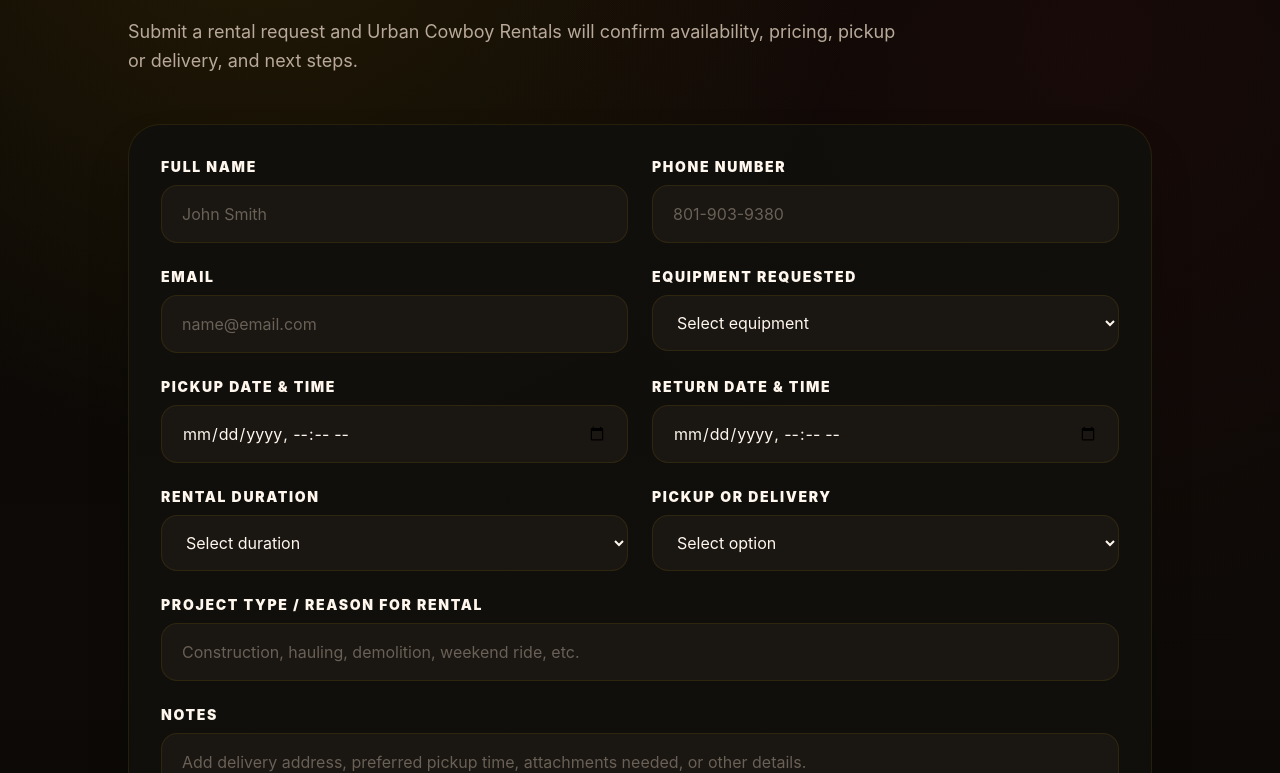
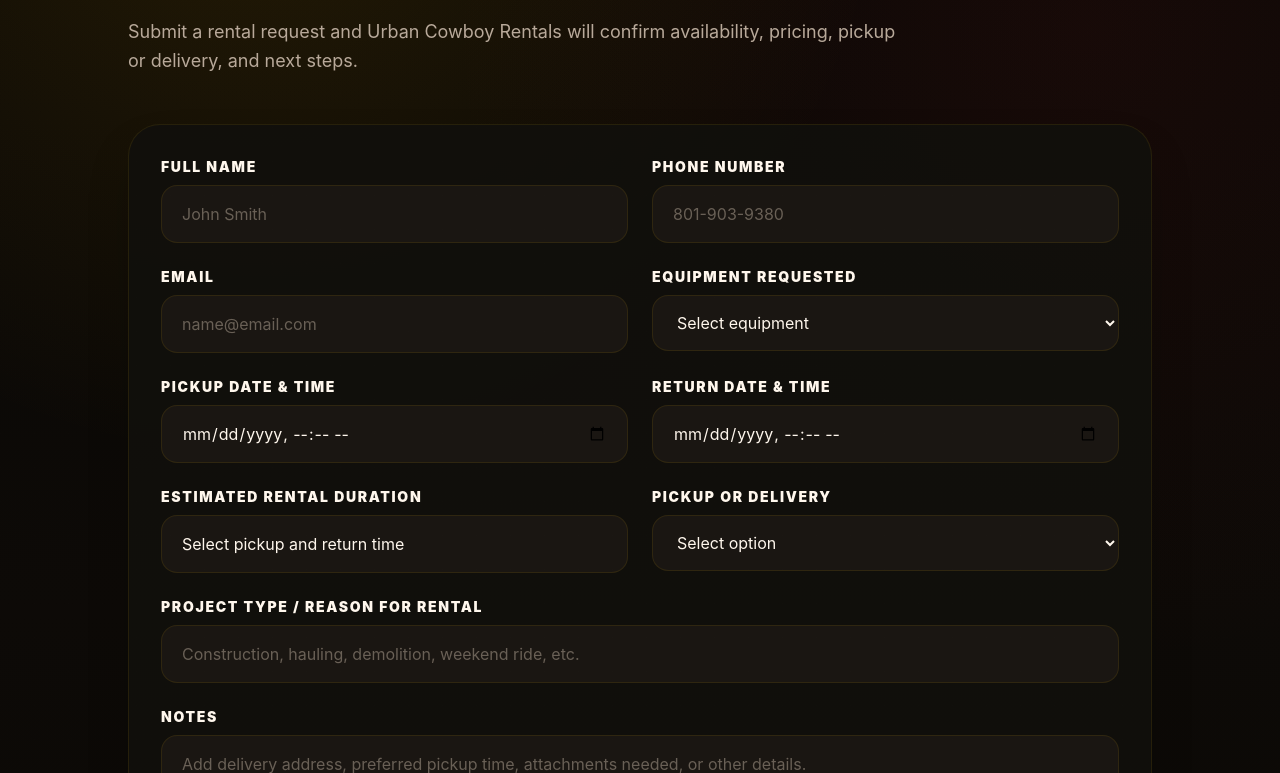
Before and after one commit to alexbritop24/urban-cowboy-rentals, a React (Vite) app: page /book in a window 1280 px wide. Shown: the part 383-1156 px from the top of the page. Built offline with nearby package versions, Linux system fonts and the light colour scheme.

Commit message:
Auto-calculate rental duration from pickup and return times

```diff
--- a/src/components/forms/BookingForm.tsx
+++ b/src/components/forms/BookingForm.tsx
@@ -7,17 +7,6 @@
 
 import type { BookingRequest } from "../../types/booking";
 
-const durationOptions = [
-  "4 hours",
-  "1 day",
-  "2 days",
-  "1 week",
-  "2 weeks",
-  "3 weeks",
-  "4 weeks",
-  "Custom",
-];
-
 const initialFormState = {
   fullName: "",
   phone: "",
@@ -25,7 +14,6 @@
   equipmentRequested: "",
   pickupDate: "",
   returnDate: "",
-  rentalDuration: "",
   fulfillmentType: "" as BookingRequest["fulfillmentType"],
   projectType: "",
   notes: "",
@@ -60,6 +48,33 @@
   const getDateOnly = (dateTimeValue: string) => {
     return dateTimeValue ? dateTimeValue.split("T")[0] : null;
   };
+
+  const calculateRentalDuration = (pickupDate: string, returnDate: string) => {
+    if (!pickupDate || !returnDate) return "";
+
+    const pickupTime = new Date(pickupDate).getTime();
+    const returnTime = new Date(returnDate).getTime();
+
+    if (Number.isNaN(pickupTime) || Number.isNaN(returnTime)) return "";
+    if (returnTime <= pickupTime) return "";
+
+    const diffMs = returnTime - pickupTime;
+    const diffHours = Math.ceil(diffMs / (1000 * 60 * 60));
+    const days = Math.floor(diffHours / 24);
+    const hours = diffHours % 24;
+
+    if (days === 0) return `${hours} hour${hours === 1 ? "" : "s"}`;
+    if (hours === 0) return `${days} day${days === 1 ? "" : "s"}`;
+
+    return `${days} day${days === 1 ? "" : "s"} ${hours} hour${
+      hours === 1 ? "" : "s"
+    }`;
+  };
+
+  const rentalDuration = calculateRentalDuration(
+    formData.pickupDate,
+    formData.returnDate
+  );
 
   const handleChange = (
     e:
@@ -102,12 +117,18 @@
 
     if (isSubmitting) return;
 
+    if (!rentalDuration) {
+      alert("Please select a valid pickup and return date/time.");
+      return;
+    }
+
     setIsSubmitting(true);
 
     try {
       const bookingRequest: BookingRequest = {
         ...formData,
         phone: normalizePhoneNumber(formData.phone),
+        rentalDuration,
         status: "new",
         source: "website",
         submittedAt: new Date().toISOString(),
@@ -136,6 +157,8 @@
         payment_status: "unpaid",
         deposit_status: "not_required",
         delivery_status: "not_scheduled",
+        availability_status: "pending_review",
+        availability_notes: null,
       });
 
       if (error) {
@@ -279,24 +302,12 @@
 
         <div>
           <label className="mb-2 block text-sm font-black uppercase tracking-[0.12em] text-[#fff7ed]">
-            Rental Duration
+            Estimated Rental Duration
           </label>
 
-          <select
-            name="rentalDuration"
-            value={formData.rentalDuration}
-            onChange={handleChange}
-            required
-            className="w-full rounded-2xl border border-yellow-500/10 bg-[#1a1612] px-5 py-4 text-[#fff7ed] outline-none transition focus:border-yellow-500/40"
-          >
-            <option value="">Select duration</option>
-
-            {durationOptions.map((duration) => (
-              <option key={duration} value={duration}>
-                {duration}
-              </option>
-            ))}
-          </select>
+          <div className="flex min-h-[58px] items-center rounded-2xl border border-yellow-500/10 bg-[#1a1612] px-5 py-4 text-[#fff7ed]">
+            {rentalDuration || "Select pickup and return time"}
+          </div>
         </div>
 
         <div>
```
Lines whose indentation alone changed are shown as unchanged.
